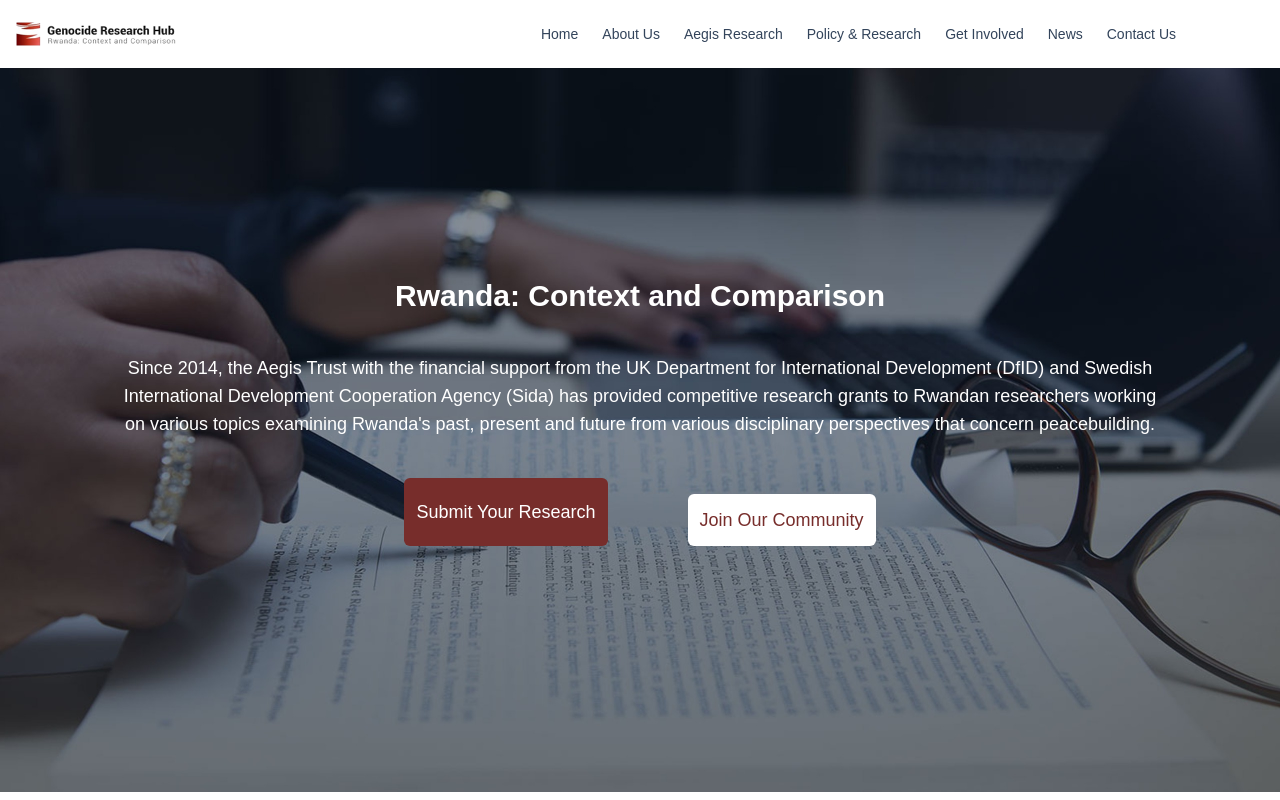
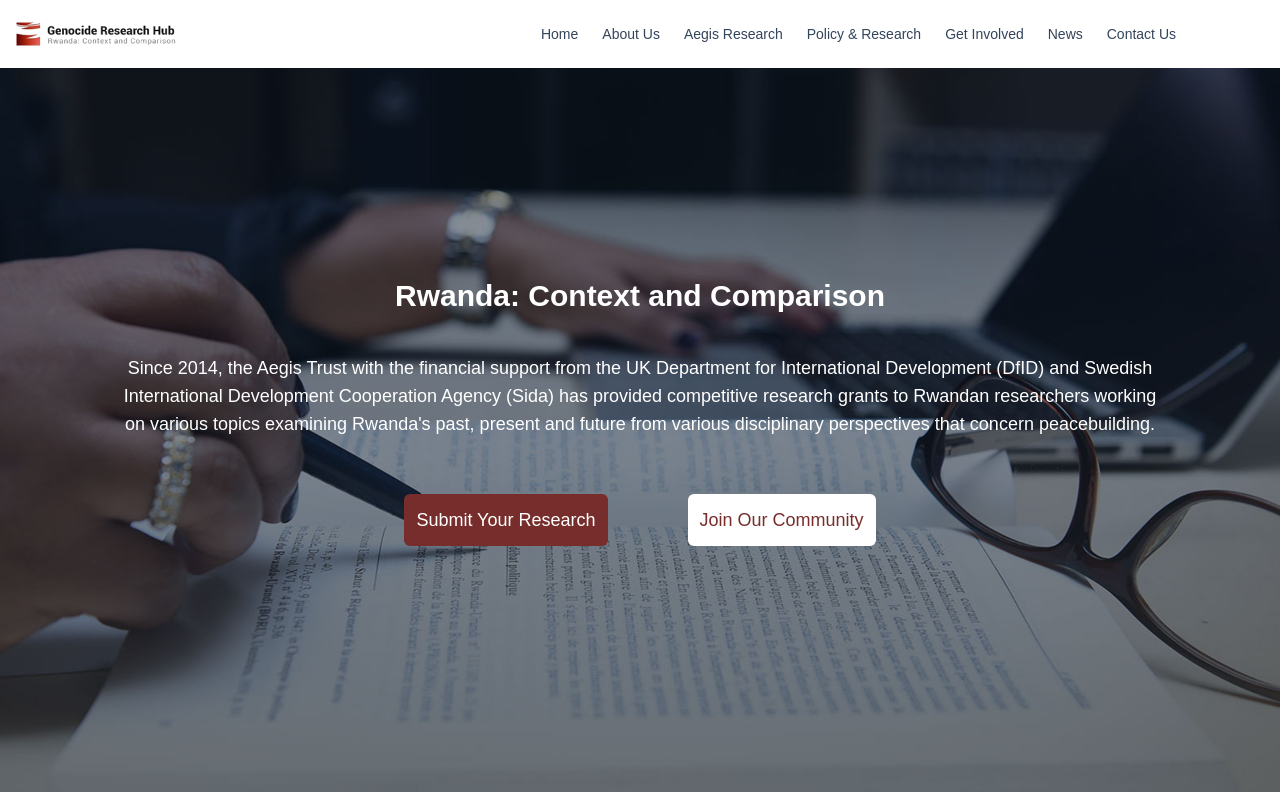
Before and after one commit to belladev250/aegis, a Next.js app: page / in a window 1280 px wide. Shown: the top 800 px of the page. Built offline with nearby package versions, Linux system fonts and the light colour scheme.

Commit message:
starting strapi

```diff
--- a/app/page.tsx
+++ b/app/page.tsx
@@ -29,7 +29,9 @@ export default function Home() {
             </div>
 
             <div className="flex flex-col sm:flex-row gap-4 sm:gap-10 lg:gap-20 text-sm lg:text-lg">
-              <button className="bg-maroon text-white p-3 rounded-md">Submit Your Research</button>
+              <Link href="/submitresearch" className='mt-4 inline-block text-maroon'>
+                <button className="bg-maroon text-white p-3 rounded-md">Submit Your Research</button>
+              </Link>
               <Link href="/joincommunity" className='mt-4 inline-block text-maroon'>
                 <button className="bg-white text-maroon p-3 rounded-md">Join Our Community</button>
               </Link>
```
